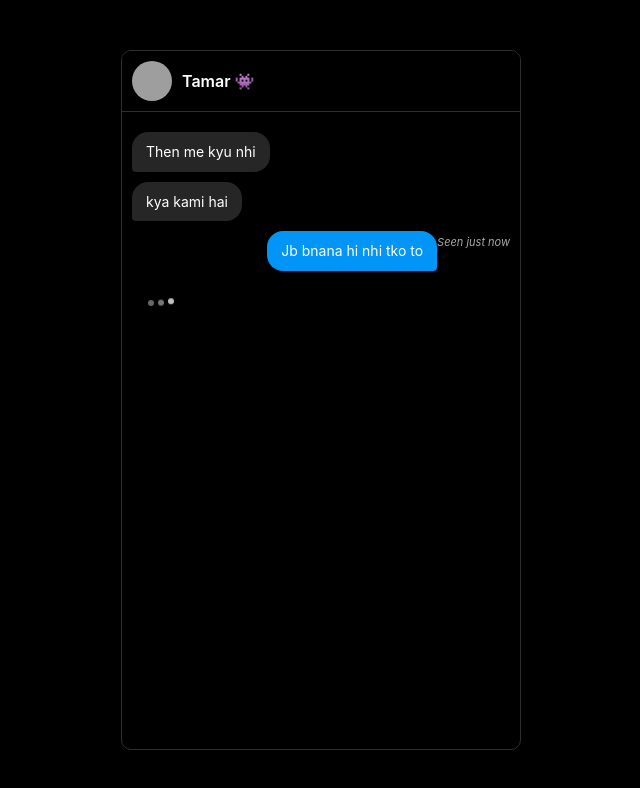
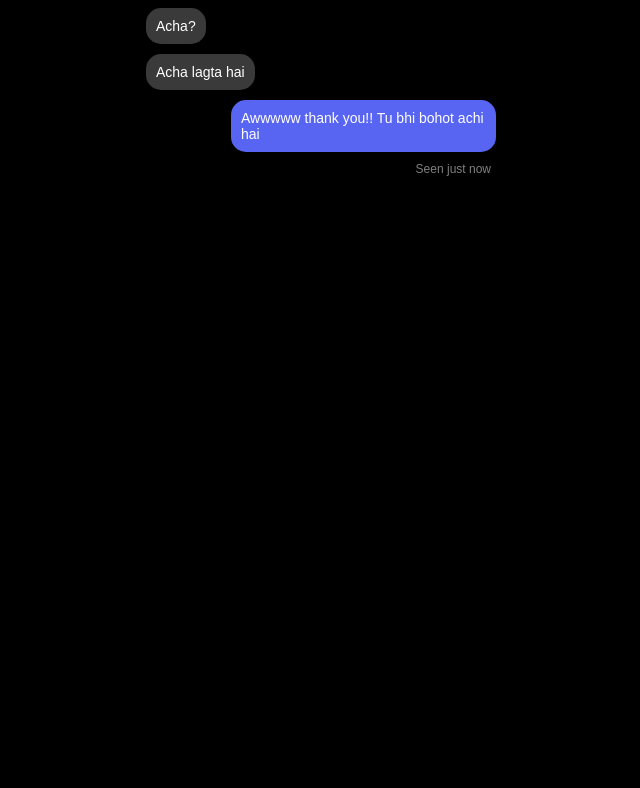
Before and after one commit to Balramhalo/birthday, a plain HTML site: page index.html in a window 1280 px wide. Shown: the whole page, without its empty margins (319-959 px from the left). Drawn offline with Linux system fonts and the light colour scheme; grey boxes are pictures that could not be loaded.

Commit message:
Update index.html

```diff
--- a/index.html
+++ b/index.html
@@ -3,247 +3,161 @@
 <head>
     <meta charset="UTF-8">
     <meta name="viewport" content="width=device-width, initial-scale=1.0">
-  <title>Instagram DM Visualization</title>
+    <title>Chat Simulation</title>
     <style>
-    /* Reset and Base Styles */
-    * {
-      margin: 0;
-      padding: 0;
-      box-sizing: border-box;
+        /* Setting background and text color */
+        body {
+            background-color: black;
+            color: white;
+            font-family: Arial, sans-serif;
         }
-    body {
-      background-color: #000;
-      font-family: -apple-system, BlinkMacSystemFont, "Segoe UI", Roboto, sans-serif;
-      display: flex;
-      justify-content: center;
-      align-items: center;
-      height: 100vh;
-      color: #fff;
-    }
-    .container {
-      width: 400px;
-      height: 700px;
-      background-color: #000;
-      border: 1px solid #2f2f2f;
-      border-radius: 10px;
+
+        /* Container to hold all chat messages */
+        .chat-container {
+            width: 350px;
+            margin: auto;
             display: flex;
             flex-direction: column;
-      overflow: hidden;
-      position: relative;
+            gap: 10px;
         }
-    .header {
+
+        /* General styling for messages */
+        .message {
+            max-width: 70%;
+            padding: 10px;
+            border-radius: 15px;
+            display: inline-block;
+            font-size: 14px;
+        }
+
+        /* Styling for receiver messages */
+        .receiver {
+            background-color: #3A3A3A;
+            align-self: flex-start;
+        }
+
+        /* Styling for sender messages */
+        .sender {
+            background-color: #5865F2;
+            align-self: flex-end;
+        }
+
+        /* Typing animation bubble */
+        .typing-indicator {
             display: flex;
             align-items: center;
+            gap: 4px;
+            background-color: #3A3A3A;
             padding: 10px;
-      border-bottom: 1px solid #2f2f2f;
-      background-color: #000;
-      flex-shrink: 0;
+            border-radius: 15px;
+            width: 50px;
         }
-    .header img {
-      width: 40px;
-      height: 40px;
-      border-radius: 50%;
-      object-fit: cover;
-      margin-right: 10px;
-    }
-    .header .username {
-      font-size: 16px;
-      font-weight: 600;
-    }
-    .chat-area {
-      flex: 1;
-      padding: 10px;
-      overflow-y: auto;
-    }
-    .message-row {
-      display: flex;
-      margin: 10px 0;
-      opacity: 0;
-      animation: fadeIn 0.5s forwards;
-    }
-    .message-row.sent {
-      justify-content: flex-end;
-    }
-    .message-row.received {
-      justify-content: flex-start;
-    }
-    .bubble {
-      max-width: 70%;
-      padding: 10px 14px;
-      border-radius: 16px;
-      font-size: 14px;
-      line-height: 1.4;
-      position: relative;
-      word-wrap: break-word;
-    }
-    .message-row.sent .bubble {
-      background-color: #0095f6; /* Instagram's sent message color */
-      color: #fff;
-      border-bottom-right-radius: 4px;
-    }
-    .message-row.received .bubble {
-      background-color: #262626; /* Instagram's received message color */
-      border-bottom-left-radius: 4px;
-    }
-    .seen-indicator {
-      font-size: 11px;
-      color: #a8a8a8;
-      margin-top: 4px;
-      text-align: right;
-      font-style: italic;
-    }
-    @keyframes fadeIn {
-      to { opacity: 1; }
-    }
-    .typing-indicator {
-      display: inline-block;
-      width: 50px;
-      height: 16px;
-      position: relative;
-    }
+
+        /* Three-dot animation */
         .typing-indicator span {
-      display: inline-block;
             width: 6px;
             height: 6px;
-      margin: 0 2px;
-      background-color: #fff;
+            background-color: white;
             border-radius: 50%;
-      opacity: 0.4;
-      animation: blink 1.4s infinite both;
+            animation: blink 1s infinite alternate;
         }
-    .typing-indicator span:nth-child(2) { animation-delay: 0.2s; }
-    .typing-indicator span:nth-child(3) { animation-delay: 0.4s; }
+
+        .typing-indicator span:nth-child(2) {
+            animation-delay: 0.2s;
+        }
+
+        .typing-indicator span:nth-child(3) {
+            animation-delay: 0.4s;
+        }
+
+        /* Blinking effect for typing dots */
         @keyframes blink {
-      0%, 80%, 100% { opacity: 0.4; transform: translateY(0); }
-      40% { opacity: 1; transform: translateY(-3px); }
+            0% { opacity: 0.3; }
+            100% { opacity: 1; }
         }
-    .options-bar {
-      display: none;
-      justify-content: center;
-      align-items: center;
-      gap: 20px;
-      padding: 10px;
-      border-top: 1px solid #2f2f2f;
-      background-color: #000;
-      flex-shrink: 0;
+
+        /* Styling for the "Seen just now" text */
+        .seen {
+            font-size: 12px;
+            color: gray;
+            text-align: right;
+            margin-right: 5px;
         }
-    .option-btn {
-      padding: 10px 20px;
-      border: none;
-      border-radius: 20px;
-      font-size: 14px;
-      font-weight: 600;
-      cursor: pointer;
-      transition: background-color 0.3s, transform 0.3s;
-    }
-    .option-btn.acha {
-      background-color: #3cab5c;
-      color: #fff;
-    }
-    .option-btn.bekar {
-      background-color: #ed4956;
-      color: #fff;
-      position: relative;
-    }
-    .option-btn.bekar:hover {
-      transform: translate(
-        calc(-50px + 100px * Math.random()),
-        calc(-50px + 100px * Math.random())
-      );
-    }
-    .option-btn:hover { opacity: 0.9; }
     </style>
 </head>
 <body>
-  <div class="container">
-    <div class="header">
-      <img src="https://i.imgur.com/yDBXR2X.jpg" alt="Profile" onerror="this.src='https://via.placeholder.com/40?text=No+Pic';">
-      <div class="username">Tamar 👾</div>
+
+<!-- Chat Container -->
+<div class="chat-container">
+    <!-- First Message from the Receiver -->
+    <div class="message receiver">Acha?</div>
 </div>
-    <div class="chat-area" id="chatArea"></div>
-    <div class="options-bar" id="optionsBar">
-      <button class="option-btn acha" onclick="handleAcha()">Acha</button>
-      <button class="option-btn bekar" id="bekarButton" onclick="handleBekar()">Bekar</button>
-    </div>
-  </div>
+
 <script>
-    const conversation = [
-      { sender: 'received', text: 'Then me kyu nhi' },
-      { sender: 'received', text: 'kya kami hai' },
-      { sender: 'sent', text: 'Jb bnana hi nhi tko to' },
-      { sender: 'received', text: 'kya kami hai mere me' },
-      { sender: 'received', text: 'Me kesa lagta tujhe?' }
-    ];
-    let currentIndex = 0;
+    /**
+     * Function to add messages with optional typing animation.
+     * @param {string} text - The message to be displayed.
+     * @param {boolean} sender - If true, message is from our side; else, it's from the receiver.
+     * @param {boolean} isTyping - If true, show typing animation before the message.
+     * @param {number} delay - Delay before the message appears.
+     */
+    function appendMessage(text, sender = true, isTyping = false, delay = 1000) {
+        const chatContainer = document.querySelector(".chat-container");
 
-    function showNextMessage() {
-      if (currentIndex < conversation.length) {
-        const chatArea = document.getElementById("chatArea");
-        const msg = conversation[currentIndex];
-
-        if (msg.sender === "received") {
-          // Show typing indicator before displaying the message
-          const typingIndicator = document.createElement("div");
-          typingIndicator.innerHTML = '<div class="bubble"><div class="typing-indicator"><span></span><span></span><span></span></div></div>';
-          chatArea.appendChild(typingIndicator);
-          chatArea.scrollTop = chatArea.scrollHeight;
+        if (isTyping) {
+            // Create typing animation bubble
+            let typingBubble = document.createElement("div");
+            typingBubble.classList.add("message", "receiver", "typing-indicator");
+            typingBubble.innerHTML = "<span></span><span></span><span></span>";
+            chatContainer.appendChild(typingBubble);
 
             setTimeout(() => {
-            chatArea.removeChild(typingIndicator);
-            addMessage(msg.sender, msg.text);
-            currentIndex++;
-            showNextMessage();
-          }, 1500); // Delay for typing effect
+                // Remove typing animation and add actual message
+                chatContainer.removeChild(typingBubble);
+                let messageBubble = document.createElement("div");
+                messageBubble.classList.add("message", sender ? "sender" : "receiver");
+                messageBubble.innerText = text;
+                chatContainer.appendChild(messageBubble);
+
+                // If sender, add "Seen just now"
+                if (sender) {
+                    setTimeout(() => {
+                        let seenText = document.createElement("div");
+                        seenText.classList.add("seen");
+                        seenText.innerText = "Seen just now";
+                        chatContainer.appendChild(seenText);
+                    }, 500);
+                }
+            }, delay);
         } else {
-          addMessage(msg.sender, msg.text);
-          currentIndex++;
-          setTimeout(showNextMessage, 1000);
+            // Directly add message without typing animation
+            let messageBubble = document.createElement("div");
+            messageBubble.classList.add("message", sender ? "sender" : "receiver");
+            messageBubble.innerText = text;
+            chatContainer.appendChild(messageBubble);
+
+            // If sender, add "Seen just now"
+            if (sender) {
+                setTimeout(() => {
+                    let seenText = document.createElement("div");
+                    seenText.classList.add("seen");
+                    seenText.innerText = "Seen just now";
+                    chatContainer.appendChild(seenText);
+                }, 500);
             }
-      } else {
-        document.getElementById("optionsBar").style.display = "flex";
         }
     }
 
-    function addMessage(sender, text) {
-      const chatArea = document.getElementById("chatArea");
-      const messageRow = document.createElement("div");
-      messageRow.classList.add("message-row", sender);
+    // Step 1: Typing animation for "Acha lagta hai" after 1 sec
+    setTimeout(() => {
+        appendMessage("Acha lagta hai", false, true, 1500);
+    }, 1000);
 
-      const messageBubble = document.createElement("div");
-      messageBubble.classList.add("bubble");
-      messageBubble.innerText = text;
+    // Step 2: Our response "Awwwww thank you!! Tu bhi bohot achi hai" after 3 sec
+    setTimeout(() => {
+        appendMessage("Awwwww thank you!! Tu bhi bohot achi hai", true, false);
+    }, 3000);
+</script>
 
-      messageRow.appendChild(messageBubble);
-      chatArea.appendChild(messageRow);
-      chatArea.scrollTop = chatArea.scrollHeight;
-
-      if (sender === "sent") {
-        setTimeout(() => {
-          const seenIndicator = document.createElement("div");
-          seenIndicator.classList.add("seen-indicator");
-          seenIndicator.innerText = "Seen just now";
-          messageRow.appendChild(seenIndicator);
-        }, 500);
-      }
-    }
-
-    function handleAcha() {
-      document.getElementById("optionsBar").style.display = "none";
-
-      setTimeout(() => {
-        addMessage("received", "Acha lagta hai");
-
-        setTimeout(() => {
-          addMessage("sent", "Awwwww thank you!! Tu bhi bohot achi hai");
-        }, 1500);
-      }, 1000);
-    }
-
-    function handleBekar() {
-      alert("Bekar button can't be clicked!");
-    }
-
-    showNextMessage();
-  </script>
 </body>
 </html>
```
Lines whose indentation alone changed are shown as unchanged.
